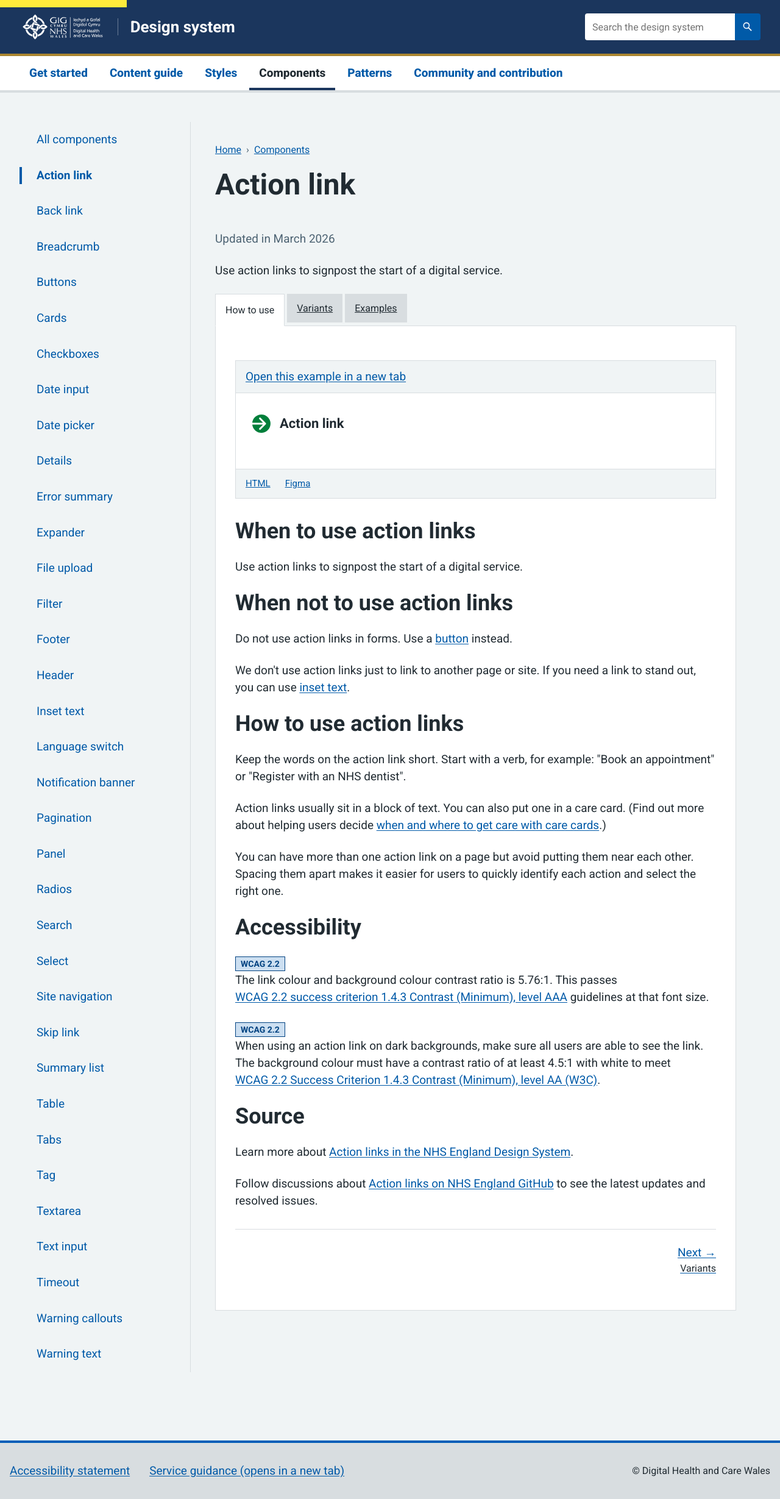
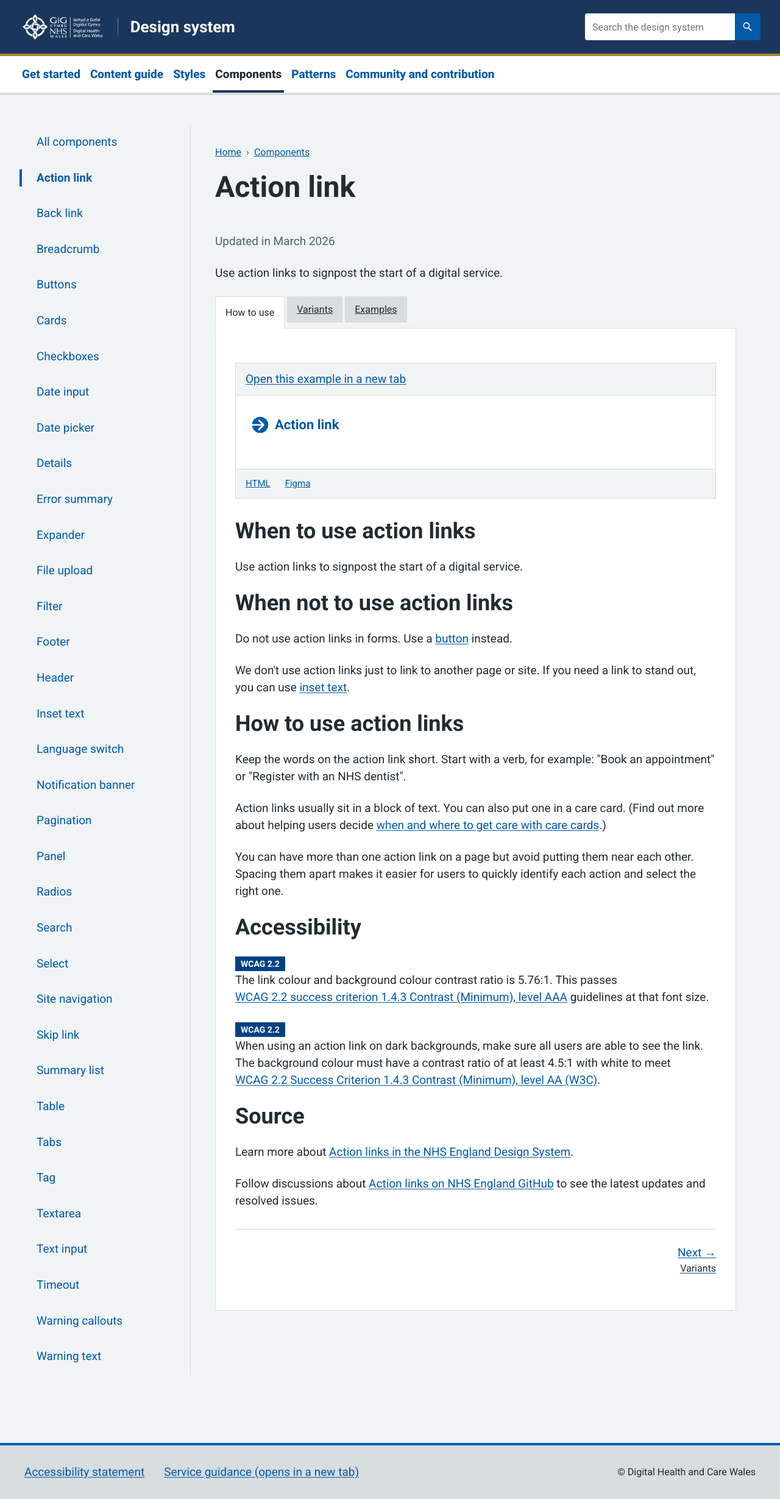
Before and after one commit to DHCW-Digital-Health-and-Care-Wales/nhsw-component-library, a Jekyll site: the page built from preview/actions/action-link.html, in a window 1280 px wide. Shown: the whole page at 61% size. Built offline with Jekyll 4.4.1, drawn with Linux system fonts in a browser that asks for light colours.

```diff
--- a/preview/actions/action-link.html
+++ b/preview/actions/action-link.html
@@ -54,10 +54,10 @@ tabs:
 
   <h2 class="nhsw-h2">Accessibility</h2>
 
-  <span class="nhsw-tag nhsw-tag--blue">WCAG 2.2</span>
+  <span class="nhsw-tag nhsw-tag--dhcw-blue">WCAG 2.2</span>
   <p class="nhsw-body">The link colour and background colour contrast ratio is 5.76:1. This passes <a class="nhsw-link" href="#">WCAG 2.2 success criterion 1.4.3 Contrast (Minimum), level AAA</a> guidelines at that font size.</p>
 
-  <span class="nhsw-tag nhsw-tag--blue">WCAG 2.2</span>
+  <span class="nhsw-tag nhsw-tag--dhcw-blue">WCAG 2.2</span>
   <p class="nhsw-body">When using an action link on dark backgrounds, make sure all users are able to see the link. The background colour must have a contrast ratio of at least 4.5:1 with white to meet <a class="nhsw-link" href="#">WCAG 2.2 Success Criterion 1.4.3 Contrast (Minimum), level AA (W3C)</a>.</p>
 
   <h2 class="nhsw-h2">Source</h2>
--- a/preview/dist/nhsw.css
+++ b/preview/dist/nhsw.css
@@ -114,7 +114,7 @@
   outline-offset: 0;
 }
 .nhsw-error-summary__title {
-  margin: 0 0 16px;
+  margin: 0 0 24px;
 }
 .nhsw-error-summary__list {
   margin: 0;
@@ -891,14 +891,14 @@
 .nhsw-file-upload {
   display: flex;
   flex-direction: column;
-  gap: 16px;
-  padding: 16px;
-  border: 2px dashed #d8dde0;
+  gap: 20px;
+  padding: 28px;
+  border: 1px dashed #4c6272;
 }
 
 .nhsw-file-upload__status {
   display: block;
-  padding: 10px 12px;
+  padding: 10px;
   background-color: #f0f4f5;
   color: #4c6272;
 }
@@ -906,7 +906,7 @@
 .nhsw-file-upload__actions {
   display: flex;
   align-items: center;
-  gap: 16px;
+  gap: 20px;
 }
 
 .nhsw-file-upload__button {
@@ -1122,7 +1122,7 @@ body {
   display: flex;
   align-items: center;
   height: 100%;
-  padding: 0.625rem 1rem;
+  padding: 0.5rem 1rem;
   background-color: #d8dde0;
   border: none;
   color: #212b32;
@@ -1366,8 +1366,8 @@ body {
   color: #4d4712;
 }
 .nhsw-tag--dhcw-blue {
-  background-color: #183154;
-  border-color: #183154;
+  background-color: #004281;
+  border-color: #004281;
   color: #ffffff;
 }
 
@@ -1459,7 +1459,7 @@ body {
   display: flex;
   align-items: center;
   width: 100%;
-  padding: 16px;
+  padding: 24px;
   background: none;
   border: 0;
   cursor: pointer;
@@ -1476,8 +1476,8 @@ body {
   display: flex;
   align-items: center;
   justify-content: center;
-  width: 24px;
-  height: 24px;
+  width: 28px;
+  height: 28px;
   margin-right: 12px;
   border-radius: 50%;
   background-color: #005aa8;
@@ -1499,7 +1499,7 @@ body {
 }
 
 .nhsw-expander__content {
-  padding: 0 16px 16px 52px;
+  padding: 0 24px 24px;
 }
 
 .nhsw-panel {
@@ -1886,8 +1886,8 @@ body {
 }
 @media (min-width: 40.0625em) {
   .nhsw-table__header {
-    padding-top: 16px;
-    padding-bottom: 16px;
+    padding-top: 12px;
+    padding-bottom: 12px;
     padding-right: 24px;
   }
 }
@@ -1912,8 +1912,8 @@ body {
 }
 @media (min-width: 40.0625em) {
   .nhsw-table__cell {
-    padding-top: 16px;
-    padding-bottom: 16px;
+    padding-top: 12px;
+    padding-bottom: 12px;
     padding-right: 24px;
   }
 }
@@ -1964,8 +1964,8 @@ body {
 }
 @media (min-width: 40.0625em) {
   .nhsw-table-responsive .nhsw-table__header {
-    padding-top: 16px;
-    padding-bottom: 16px;
+    padding-top: 12px;
+    padding-bottom: 12px;
     padding-right: 24px;
   }
 }
@@ -2014,8 +2014,8 @@ body {
 }
 @media (min-width: 40.0625em) {
   .nhsw-table-responsive .nhsw-table__cell {
-    padding-top: 16px;
-    padding-bottom: 16px;
+    padding-top: 12px;
+    padding-bottom: 12px;
     padding-right: 24px;
   }
 }
@@ -2548,12 +2548,10 @@ body {
   text-decoration: none;
 }
 .nhsw-action-link:hover .nhsw-action-link__text {
+  color: #7c2855;
   text-decoration: underline;
   text-decoration-thickness: max(3px, 0.1875rem);
   text-underline-offset: 0.12em;
-}
-.nhsw-action-link:hover .nhsw-action-link__icon {
-  fill: #00662f;
 }
 .nhsw-action-link:focus {
   outline: 3px solid #ffeb3b;
@@ -2572,13 +2570,13 @@ body {
 }
 .nhsw-action-link__icon {
   flex-shrink: 0;
-  width: 36px;
-  height: 36px;
-  margin-right: 12px;
-  fill: #007f3b;
+  width: 32px;
+  height: 32px;
+  margin-right: 8px;
+  fill: #005aa8;
 }
 .nhsw-action-link__text {
-  color: #212b32;
+  color: #005aa8;
   font-size: 1.1875rem;
   font-weight: 700;
   line-height: 1.6875rem;
@@ -2588,12 +2586,6 @@ body {
     font-size: 1.375rem;
     line-height: 1.875rem;
   }
-}
-.nhsw-action-link--blue .nhsw-action-link__icon {
-  fill: #005aa8;
-}
-.nhsw-action-link--blue:hover .nhsw-action-link__icon {
-  fill: #003087;
 }
 .nhsw-action-link--navy .nhsw-action-link__icon {
   fill: #1b365d;
@@ -3151,12 +3143,12 @@ body {
   list-style: none;
   margin: 0;
   padding: 0;
-  gap: 0.25rem;
+  gap: 0.5rem;
 }
 
 .nhsw-site-header__nav-link {
   display: inline-block;
-  padding: 0.875rem 1rem;
+  padding: 1rem 0.25rem;
   color: #005aa8;
   font-size: 1.1875rem;
   font-weight: 800;
@@ -3181,7 +3173,7 @@ body {
 }
 .nhsw-site-header__nav-link--current {
   border-bottom: 4px solid #1b365d;
-  padding-bottom: calc(0.875rem - 4px);
+  padding-bottom: calc(1rem - 4px);
   color: #212b32;
   cursor: default;
 }
@@ -3289,7 +3281,7 @@ body {
   align-items: center;
   justify-content: space-between;
   gap: 1rem 2rem;
-  padding: 2rem 1rem;
+  padding: 1.875rem 2.5rem;
 }
 .nhsw-site-footer__container--centered {
   max-width: 68.75rem;
@@ -3551,7 +3543,7 @@ body {
 
 .nhsw-skip-link {
   position: absolute;
-  top: -40px;
+  top: 0;
   left: 0;
   z-index: 100;
   padding: 12px 16px;
@@ -3559,9 +3551,10 @@ body {
   color: #0b0c0c;
   font-weight: 700;
   text-decoration: underline;
+  transform: translateY(-100%);
 }
 .nhsw-skip-link:focus {
-  top: 0;
+  transform: translateY(0);
 }
 
 .nhsw-main-wrapper {
--- a/src/components/content/_tabs.scss
+++ b/src/components/content/_tabs.scss
@@ -32,7 +32,7 @@
   display: flex;
   align-items: center;
   height: 100%;
-  padding: 0.625rem 1rem;
+  padding: 0.5rem 1rem;
   background-color: c.$nhsw-colour-border-grey;
   border: none;
   color: c.$nhsw-colour-text-primary;
--- a/src/components/content/_tag.scss
+++ b/src/components/content/_tag.scss
@@ -74,8 +74,8 @@
   }
 
   &--dhcw-blue {
-    background-color: #183154;
-    border-color: #183154;
+    background-color: #004281;
+    border-color: #004281;
     color: c.$nhsw-colour-text-exceptional;
   }
 }
--- a/src/components/forms/_error-summary.scss
+++ b/src/components/forms/_error-summary.scss
@@ -11,7 +11,7 @@
   }
 
   &__title {
-    margin: 0 0 16px;
+    margin: 0 0 24px;
   }
 
   &__list {
--- a/src/components/navigation/_skip-link.scss
+++ b/src/components/navigation/_skip-link.scss
@@ -2,7 +2,7 @@
 
 .nhsw-skip-link {
   position: absolute;
-  top: -40px;
+  top: 0;
   left: 0;
   z-index: 100;
   padding: 12px 16px;
@@ -10,8 +10,9 @@
   color: c.$nhsw-colour-focus-text;
   font-weight: 700;
   text-decoration: underline;
+  transform: translateY(-100%);
 
   &:focus {
-    top: 0;
+    transform: translateY(0);
   }
 }
--- a/src/components/site/_footer.scss
+++ b/src/components/site/_footer.scss
@@ -12,7 +12,7 @@
   align-items: center;
   justify-content: space-between;
   gap: 1rem 2rem;
-  padding: 2rem 1rem;
+  padding: 1.875rem 2.5rem;
 
   // Add this modifier to constrain content to a centred max-width column
   &--centered {
--- a/src/components/site/_header.scss
+++ b/src/components/site/_header.scss
@@ -178,12 +178,12 @@
   list-style: none;
   margin: 0;
   padding: 0;
-  gap: 0.25rem;
+  gap: 0.5rem;
 }
 
 .nhsw-site-header__nav-link {
   display: inline-block;
-  padding: 0.875rem 1rem;
+  padding: 1rem 0.25rem;
   color: c.$nhsw-colour-link;
   font-size: t.$nhsw-font-size-body;
   font-weight: t.$nhsw-font-weight-extrabold;
@@ -212,7 +212,7 @@
 
   &--current {
     border-bottom: 4px solid c.$nhsw-colour-background-blue;
-    padding-bottom: calc(0.875rem - 4px);
+    padding-bottom: calc(1rem - 4px);
     color: c.$nhsw-colour-text-primary;
     cursor: default;
 
--- a/src/tokens/_typography.scss
+++ b/src/tokens/_typography.scss
@@ -44,3 +44,8 @@ $nhsw-line-height-body: 1.75rem;
 
 $nhsw-font-size-body-small: 1rem;
 $nhsw-line-height-body-small: 1.5rem;
+
+// Matches Figma's Tablet/Desktop "Body-extra-small" (14/20) and Mobile
+// "Body-small" (14/20) — same value at both breakpoints, so one token covers both.
+$nhsw-font-size-body-extra-small: 0.875rem;
+$nhsw-line-height-body-extra-small: 1.25rem;
```
Also changed, not shown: specs/tests/css/component-specs-2.test.js (added, +174 -0 lines), specs/tests/css/figma-tokens.test.js (+8 -0 lines), src/components/actions/_action-link.scss (+9 -21 lines), src/components/content/_expander.scss (+4 -4 lines), src/components/content/_table.scss (+8 -8 lines), src/components/forms/_file-upload.scss (+5 -5 lines), .agent/component-registry.md, .agent/design-system-rules.md, 1 other file.
